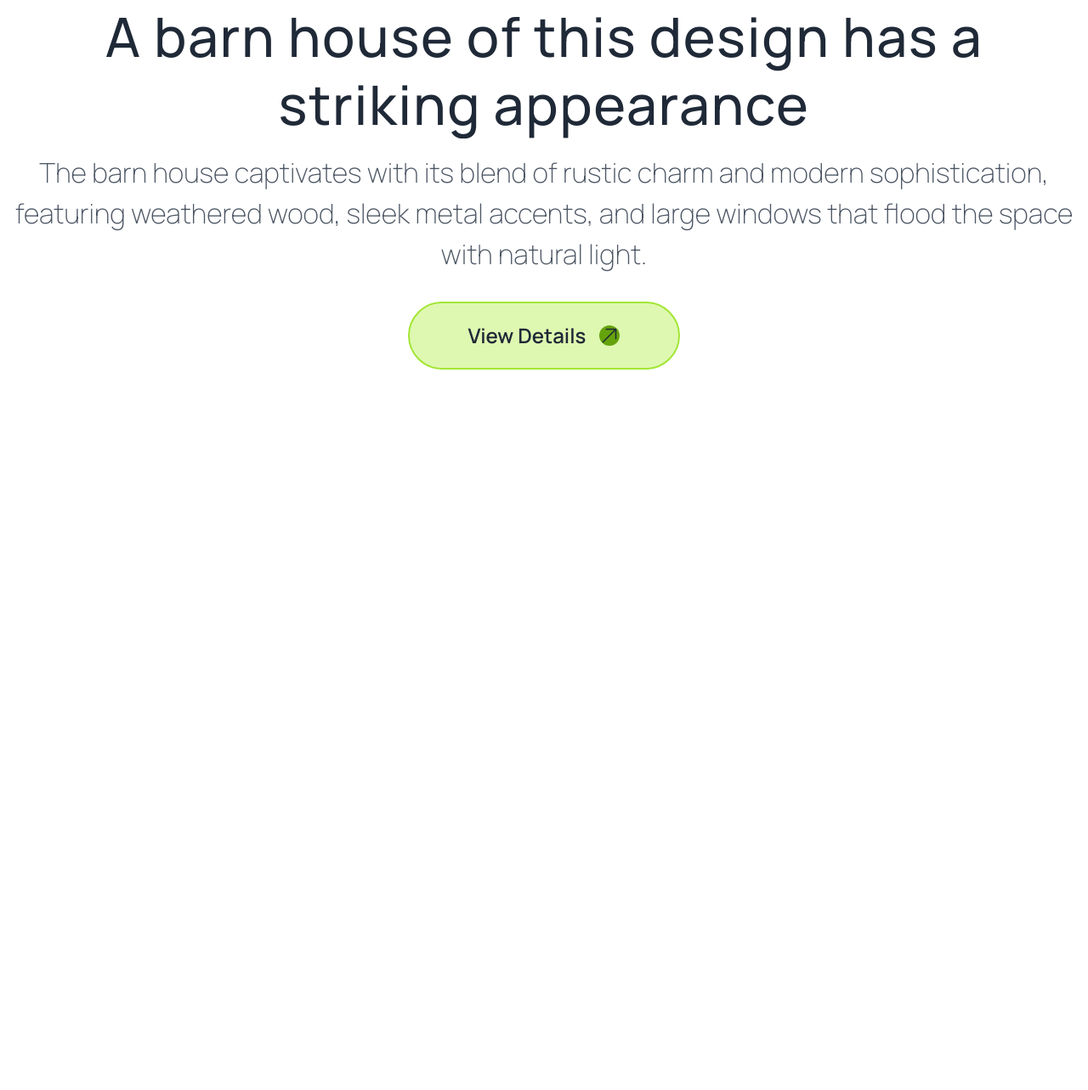
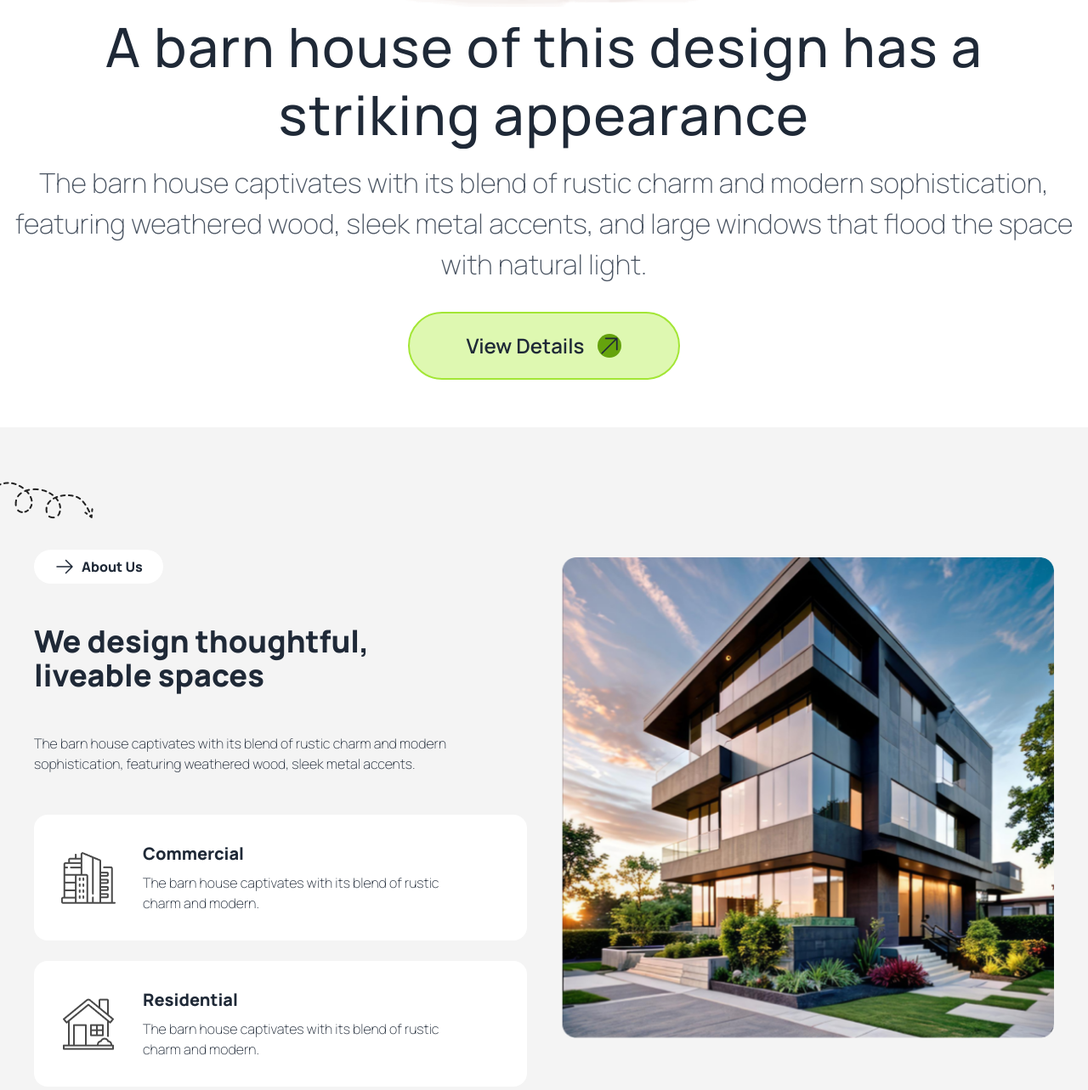
Before and after one commit to rajeshbd99/Real_State, a plain HTML site: page index.html in a window 1280 px wide. Shown: the part 733-2016 px from the top of the page at 85% size. Before the commit the page ends 1188 px from the top, so only its background shows below. Drawn offline with nearby package versions, Linux system fonts and the light colour scheme.

Commit message:
About Us Section

```diff
--- a/index.html
+++ b/index.html
@@ -18,7 +18,6 @@
           colors: {
             clifford: '#da373d',
             'button-primary': '#ABEF5F',
-            'shape': '#ABEF5F'
           }
         }
       }
@@ -43,7 +42,7 @@
 
 <body class="manrope-font">
   <!-- Header Part -->
-  <header class="md:container mx-auto my-5">
+  <header class="md:container mx-auto mt-8">
     <!-- Navbar Start  -->
     <nav>
       <div class="navbar flex justify-between">
@@ -131,19 +130,67 @@
         class="mt-[2rem] flex justify-center items-center gap-x-4 w-[80%] sm:w-[20rem] h-[5rem] rounded-[3rem] bg-lime-300 hover:bg-lime-400 bg-opacity-50 border-2 border-lime-400">
         <p class="text-[1.5rem] text-gray-800 font-semibold">View Details</p>
         <svg xmlns="http://www.w3.org/2000/svg" fill="none" viewBox="0 0 24 24" stroke-width="1.5" stroke="currentColor"
-          class="size-6  bg-lime-600 rounded-full">
+          class="size-6  bg-lime-600 rounded-full w-7 h-7">
           <path stroke-linecap="round" stroke-linejoin="round" d="m4.5 19.5 15-15m0 0H8.25m11.25 0v11.25" />
         </svg>
       </button>
     </div>
     <!-- Hero End -->
   </header>
-  <!-- Header End -->
 
   <!-- Main Part -->
 
   <main>
-
+    <section class="mt-14 bg-[#F4F4F4] ">
+      <!-- About US Start -->
+      <div
+        class="grid grid-cols-1 lg:grid-cols-2 items-center py-8 md:py-16 lg:py-24 container mx-auto gap-10 px-5 md:px-10">
+        <div class="space-y-12 relative">
+          <img src="./assets/Vector.png" class=" hidden lg:block absolute left-[-10%] top-[-2rem]" alt="">
+          <div class="flex justify-center items-center lg:justify-start">
+            <button
+              class="rounded-full bg-white text-black-secondary font-extrabold px-6 border-1 border-green-primary py-2 flex items-center">
+              <div class="mr-2 flex justify-center items-center">
+                <svg xmlns="http://www.w3.org/2000/svg" fill="none" viewBox="0 0 24 24" stroke-width="1.5" stroke="currentColor" class="size-6">
+                  <path stroke-linecap="round" stroke-linejoin="round" d="M13.5 4.5 21 12m0 0-7.5 7.5M21 12H3" />
+                </svg>
+              </div>
+              <p>About Us</p>
+            </button>
+          </div>
+          <h2
+            class="font-extrabold text-3xl lg:text-4xl max-w-md md:max-w-xl lg:max-w-md mx-auto text-center lg:mx-0 lg:text-left ">
+            We design thoughtful, liveable spaces</h2>
+          <p class="text-black-secondary text-center lg:text-left">
+            The barn house captivates with its blend of rustic charm and  modern sophistication, featuring weathered wood, sleek metal accents.
+          </p>
+          <div class="grid grid-cols-1 md:grid-cols-2 lg:grid-cols-1 gap-6">
+            <div class="card card-side bg-white ">
+              <figure class="pl-8">
+                <img src="./assets/commercial.png" class="" alt="">
+              </figure>
+              <div class="card-body">
+                <h2 class="card-title font-extrabold text-xl text-black-secondary">Commercial</h2>
+                <p class="text-black-tartiary max-w-sm">The barn house captivates with its blend of rustic charm and modern.</p>
+              </div>
+            </div>
+            <div class="card card-side bg-white ">
+              <figure class="pl-8">
+                <img src="./assets/residential.png" alt="">
+              </figure>
+              <div class="card-body">
+                <h2 class="card-title font-extrabold text-xl text-black-secondary">Residential</h2>
+                <p class="text-black-tartiary max-w-sm">The barn house captivates with its blend of rustic charm and modern.</p>
+              </div>
+            </div>
+          </div>
+        </div>
+        <div>
+          <img class="w-full h-auto" src="./assets/Rectangle.png" alt="">
+        </div>
+      </div>
+    </section>
+    <!-- About Us End -->
   </main>
 
   <!-- Footer Part -->
```
